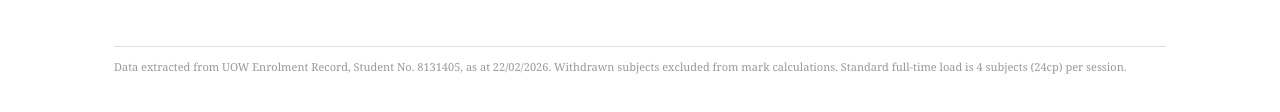
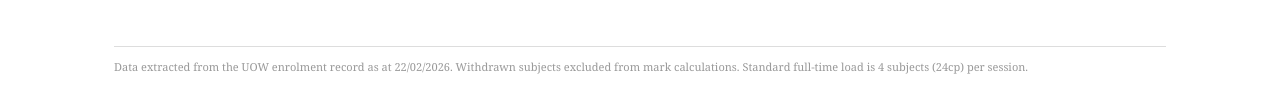
Before and after one commit to Rishi-Gupta2004/AcademicTranscpript, a plain HTML site: page index.html in a window 1280 px wide. Shown: the part 3192-3304 px from the top of the page. Drawn offline with nearby package versions, Linux system fonts and the light colour scheme.

Commit message:
Remove student number from the academic record page
The page is public, so the UOW student number comes out of the footer note.

Co-Authored-By: Claude Opus 5.5 <noreply@anthropic.com>
Claude-Session: https://claude.ai/code/session_016tBiUd2AWTTzsZB9XcUJWn

```diff
--- a/index.html
+++ b/index.html
@@ -320,7 +320,7 @@
 </table>
 
 <div class="footer">
-  Data extracted from UOW Enrolment Record, Student No. 8131405, as at 22/02/2026. Withdrawn subjects excluded from mark calculations. Standard full-time load is 4 subjects (24cp) per session.
+  Data extracted from the UOW enrolment record as at 22/02/2026. Withdrawn subjects excluded from mark calculations. Standard full-time load is 4 subjects (24cp) per session.
 </div>
 
 <script>
```
